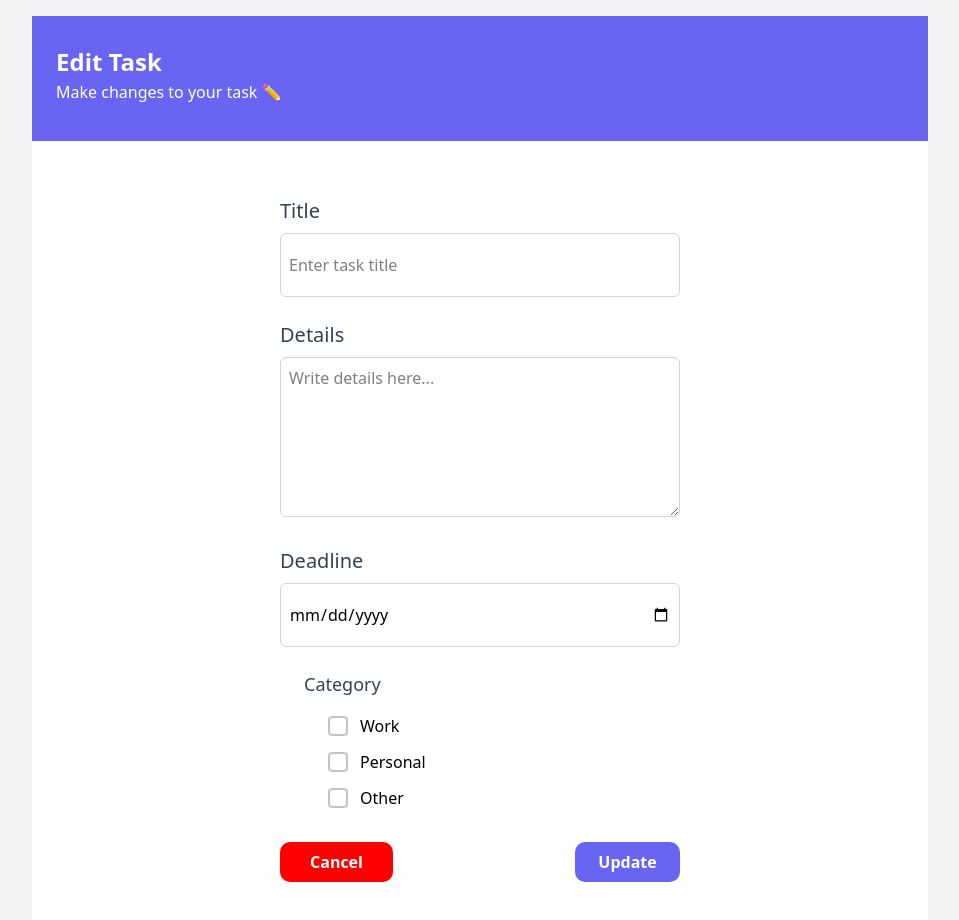
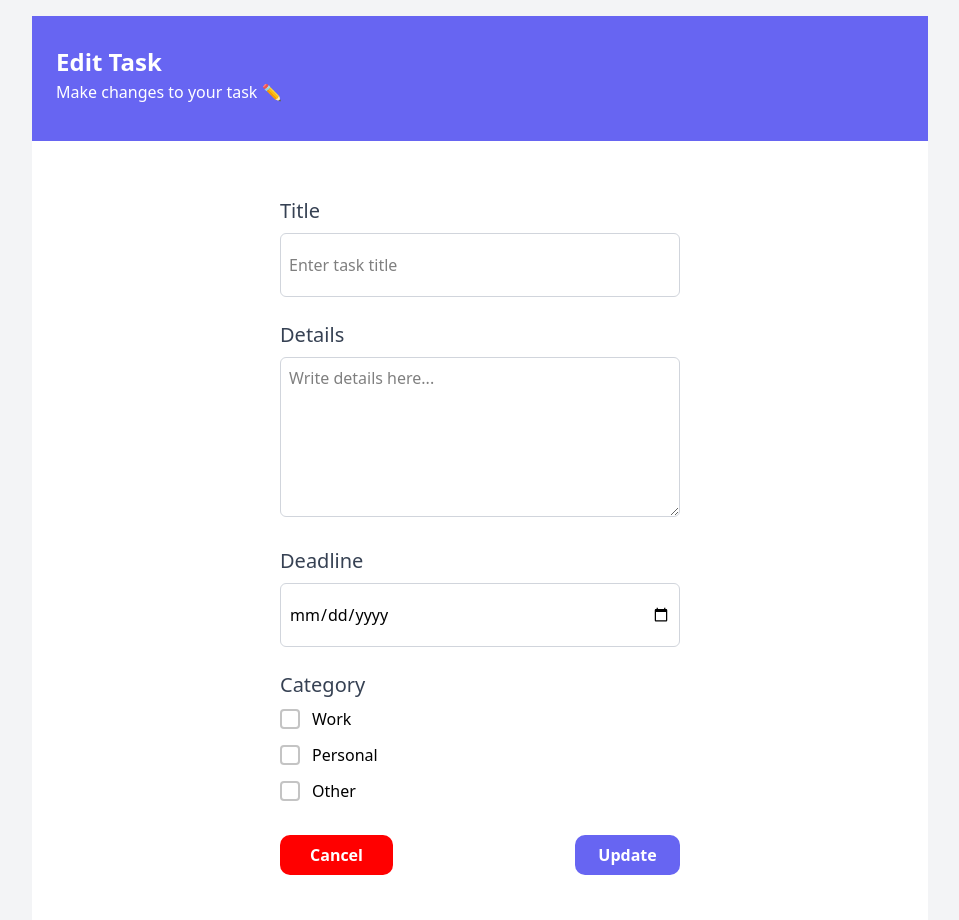
Before and after one commit to jodi39/todo-app, a Vue app: page /EditTask in a window 1280 px wide. Shown: the top 920 px of the page, without its empty margins (160-1119 px from the left). Built offline with nearby package versions, Linux system fonts and the light colour scheme.

Commit message:
Update the recent changes

```diff
--- a/src/views/EditTask.vue
+++ b/src/views/EditTask.vue
@@ -45,13 +45,13 @@
     </div>
 
     <!-- Category -->
-    <div class="mb-4 mt-6 pl-6">
-      <label class="block text-gray-700 mb-4 text-[18px] font-medium">Category</label>
+    <div>
+      <label class="block text-gray-700 mb-2 text-base sm:text-lg md:text-xl font-medium">Category</label>
       <div class="flex flex-col gap-3">
         <label
           v-for="option in ['Work', 'Personal', 'all']"
           :key="option"
-          class="flex items-center gap-3 cursor-pointer pl-6"
+          class="flex items-center gap-3 cursor-pointer"
         >
           <input
             type="radio"
```
